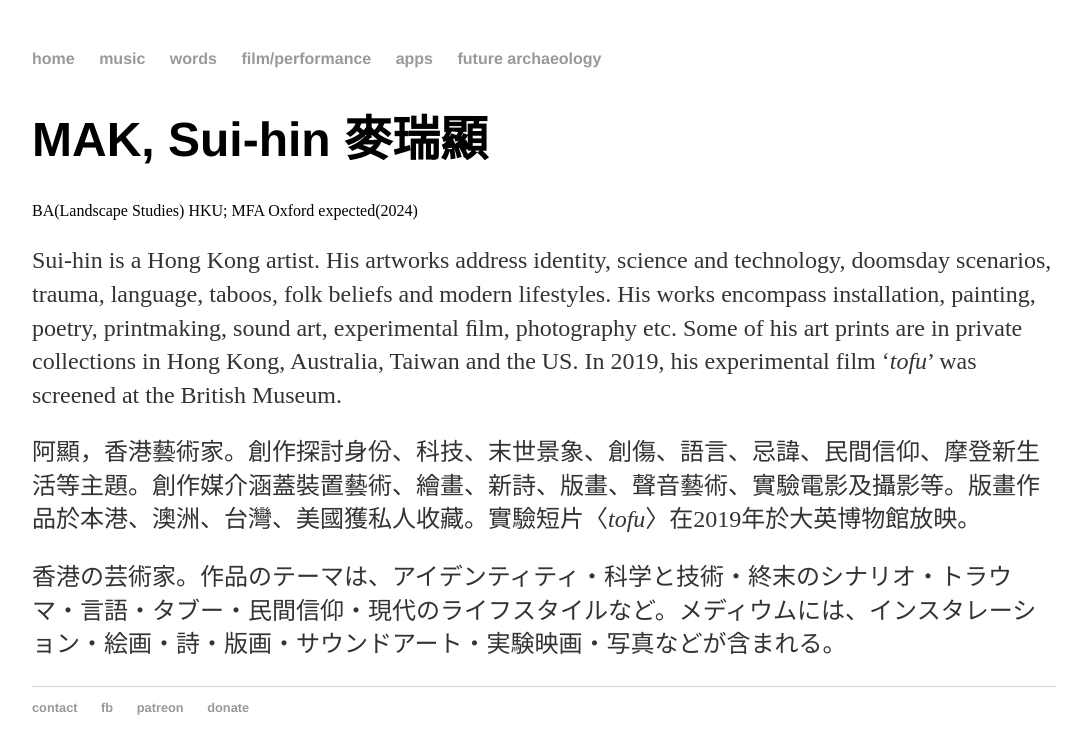
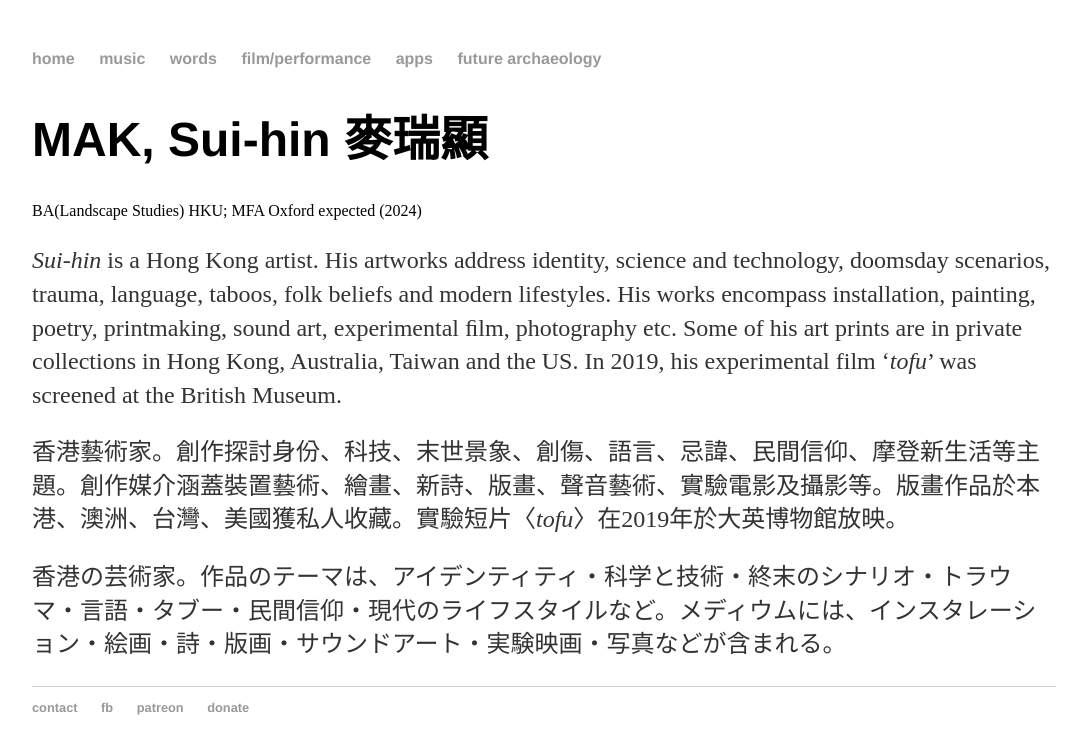
Before and after one commit to maksuihin/maksuihin.github.io, a Jekyll site: the page built from index.html, in a window 1280 px wide. Shown: the top 754 px of the page, without its empty margins (96-1177 px from the left). Built offline with Jekyll 4.4.1, drawn with Linux system fonts in a browser that asks for light colours.

Commit message:
Update index.html

```diff
--- a/index.html
+++ b/index.html
@@ -5,19 +5,12 @@
     		<div class="blurb">
 
         		<h1>MAK, Sui-hin <span lang="zh">麥瑞顯</span></h1>
-			BA(Landscape Studies) HKU; MFA Oxford expected(2024)
+			BA(Landscape Studies) HKU; MFA Oxford expected (2024)</br>
+			<p>
+				<em>Sui-hin</em> is a Hong Kong artist.  His artworks address identity, science and technology, doomsday scenarios, trauma, language, taboos, folk beliefs and modern lifestyles.  His works encompass installation, painting, poetry, printmaking, sound art, experimental ﬁlm, photography etc.  Some of his art prints are in private collections in Hong Kong, Australia, Taiwan and the US.  In 2019, his experimental film ‘<i>tofu</i>’ was screened at the British Museum.</p>
 
 			<p>
-				Sui-hin is a Hong Kong artist.  His artworks address identity, science and technology, doomsday scenarios, trauma, language, taboos, folk beliefs and modern lifestyles.  His works encompass installation, painting, poetry, printmaking, sound art, experimental ﬁlm, photography etc.  Some of his art prints are in private collections in Hong Kong, Australia, Taiwan and the US.  In 2019, his experimental film ‘<i>tofu</i>’ was screened at the British Museum.</p>
-
-			<p>
-				阿顯，香港藝術家。創作探討身份、科技、末世景象、創傷、語言、忌諱、民間信仰、摩登新生活等主題。創作媒介涵蓋裝置藝術、繪畫、新詩、版畫、聲音藝術、實驗電影及攝影等。版畫作品於本港、澳洲、台灣、美國獲私人收藏。實驗短片〈<i>tofu</i>〉在2019年於大英博物館放映。</p>
-
-
-
-
-
-
+				香港藝術家。創作探討身份、科技、末世景象、創傷、語言、忌諱、民間信仰、摩登新生活等主題。創作媒介涵蓋裝置藝術、繪畫、新詩、版畫、聲音藝術、實驗電影及攝影等。版畫作品於本港、澳洲、台灣、美國獲私人收藏。實驗短片〈<i>tofu</i>〉在2019年於大英博物館放映。</p>
 
 			<p>香港の芸術家。作品のテーマは、アイデンティティ・科学と技術・終末のシナリオ・トラウマ・言語・タブー・民間信仰・現代のライフスタイルなど。メディウムには、インスタレーション・絵画・詩・版画・サウンドアート・実験映画・写真などが含まれる。</p>
 			<!--マックスイヒン 麦瑞顕 mak sui hin mak-->
```
